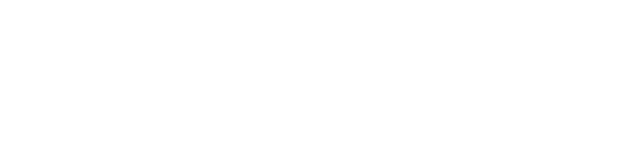
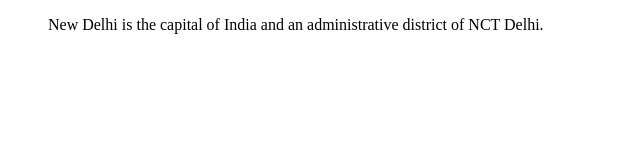
Before and after one commit to acciojob/trivia-Acciojob1, a website: page main.html in a window 1280 px wide. Shown: the whole page, without its empty margins (0-640 px from the left). Drawn offline with Linux system fonts and the light colour scheme.

Commit message:
created a submission

```diff
--- a/main.html
+++ b/main.html
@@ -8,6 +8,8 @@
 
 <body>
 	<!-- the entire body must be written by student -->
+<blockquote site="https://en.wikipedia.org/wiki/New_Delhi">New Delhi is the capital of India and an administrative district of NCT Delhi.</blockquote>
+
     <script type="text/javascript" src="./script.js">
 </script>
 
```
